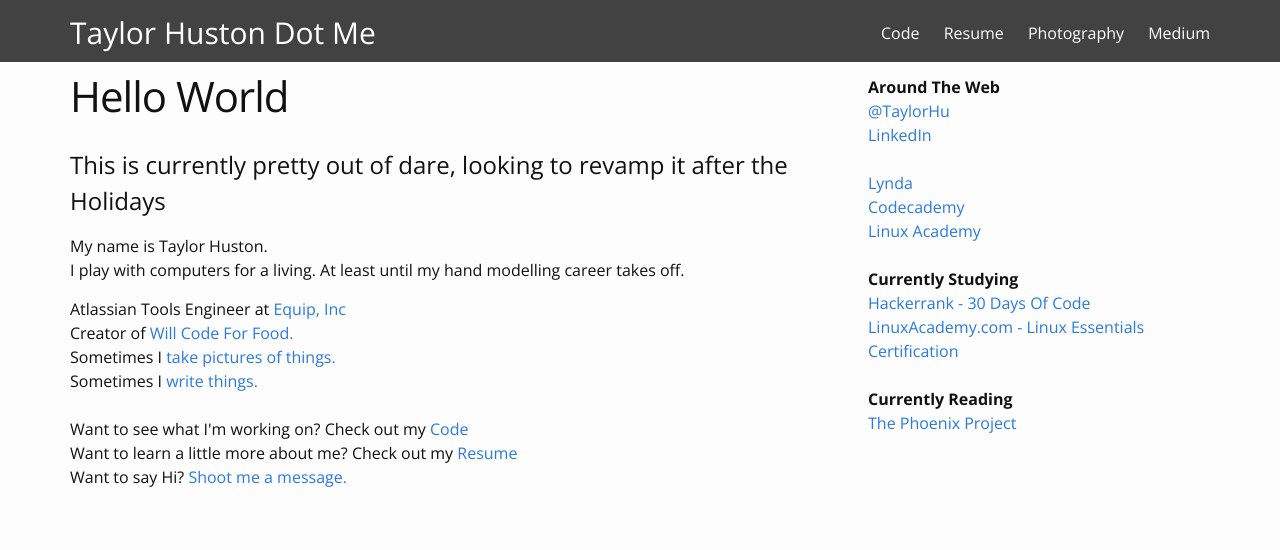
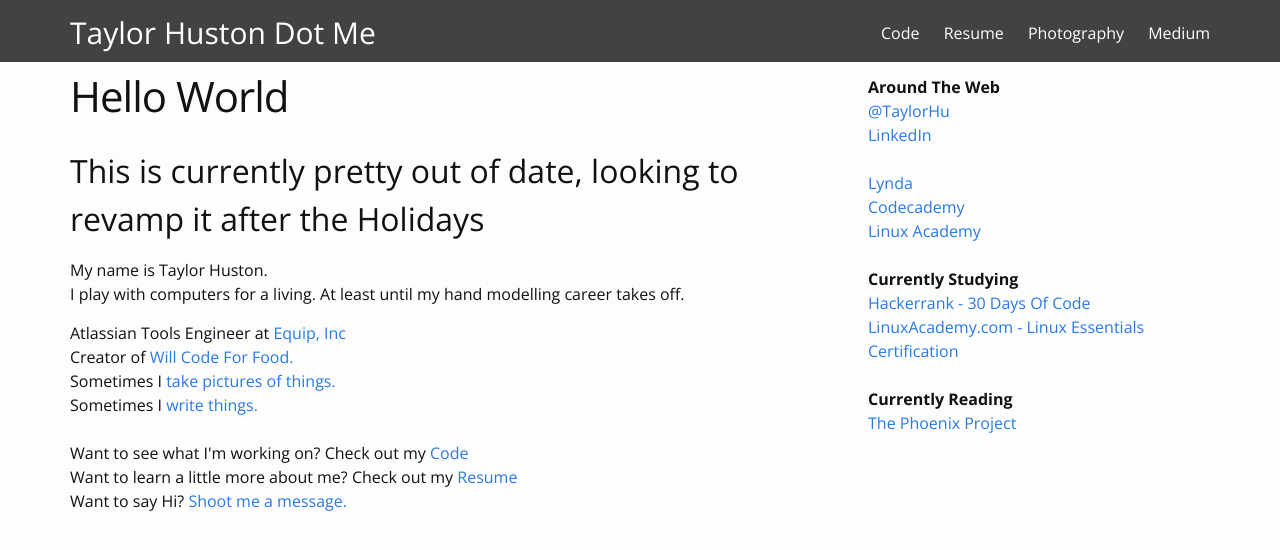
Before and after one commit to TaylorHuston/taylorhuston.github.io, a Jekyll site: the page built from index.html, in a window 1280 px wide, cut to the strip 0-590 px from the top of the page. Shown: the top 550 px of the strip. Built offline with Jekyll 4.4.1, drawn with Linux system fonts in a browser that asks for light colours; some web fonts are replaced.

Commit message:
Update index.html

```diff
--- a/index.html
+++ b/index.html
@@ -3,7 +3,7 @@ layout: page
 ---
 
 <div class="home">
-  <h1>This is currently pretty out of dare, looking to revamp it after the Holidays</h1>
+  <h2>This is currently pretty out of date, looking to revamp it after the Holidays</h2>
   <p>My name is Taylor Huston.
     <br />I play with computers for a living. At least until my hand modelling career takes off.</p>
 
```
